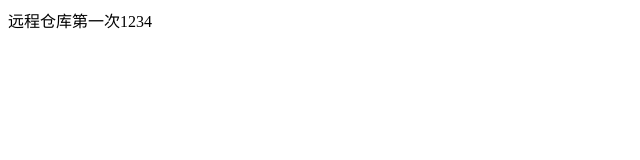
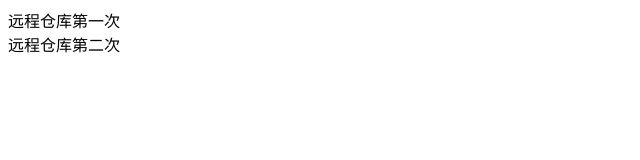
Before and after one commit to xiongfeng8023/git-demo, a plain HTML site: page index.html in a window 1280 px wide. Shown: the whole page, without its empty margins (0-640 px from the left). Drawn offline with Linux system fonts and the light colour scheme.

Commit message:
第二次提交

```diff
--- a/index.html
+++ b/index.html
@@ -6,6 +6,7 @@
     <title>Document</title>
 </head>
 <body>
-    <div>远程仓库第一次1234</div>
+    <div>远程仓库第一次</div>
+    <div>远程仓库第二次</div>
 </body>
 </html>
```
